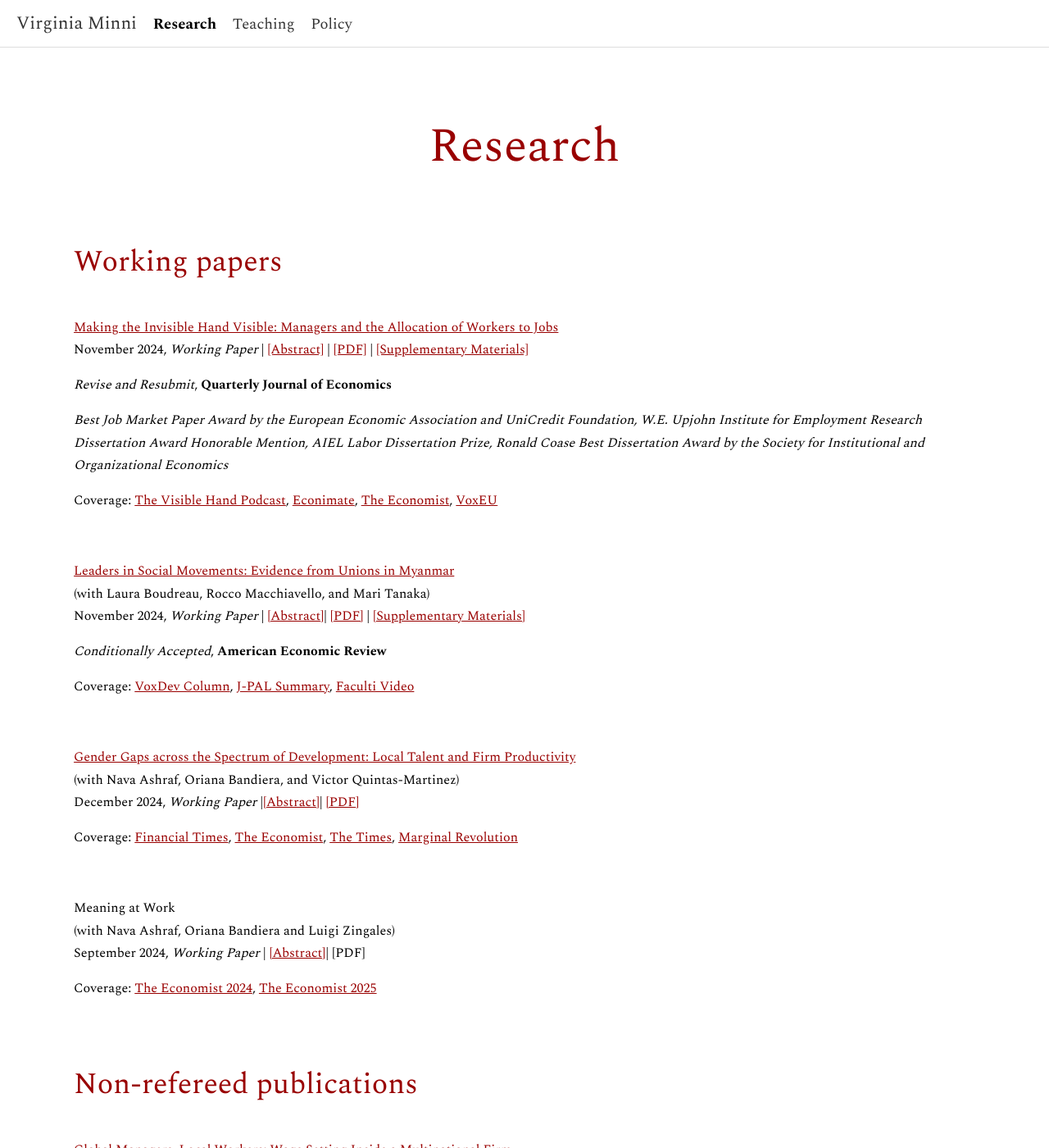
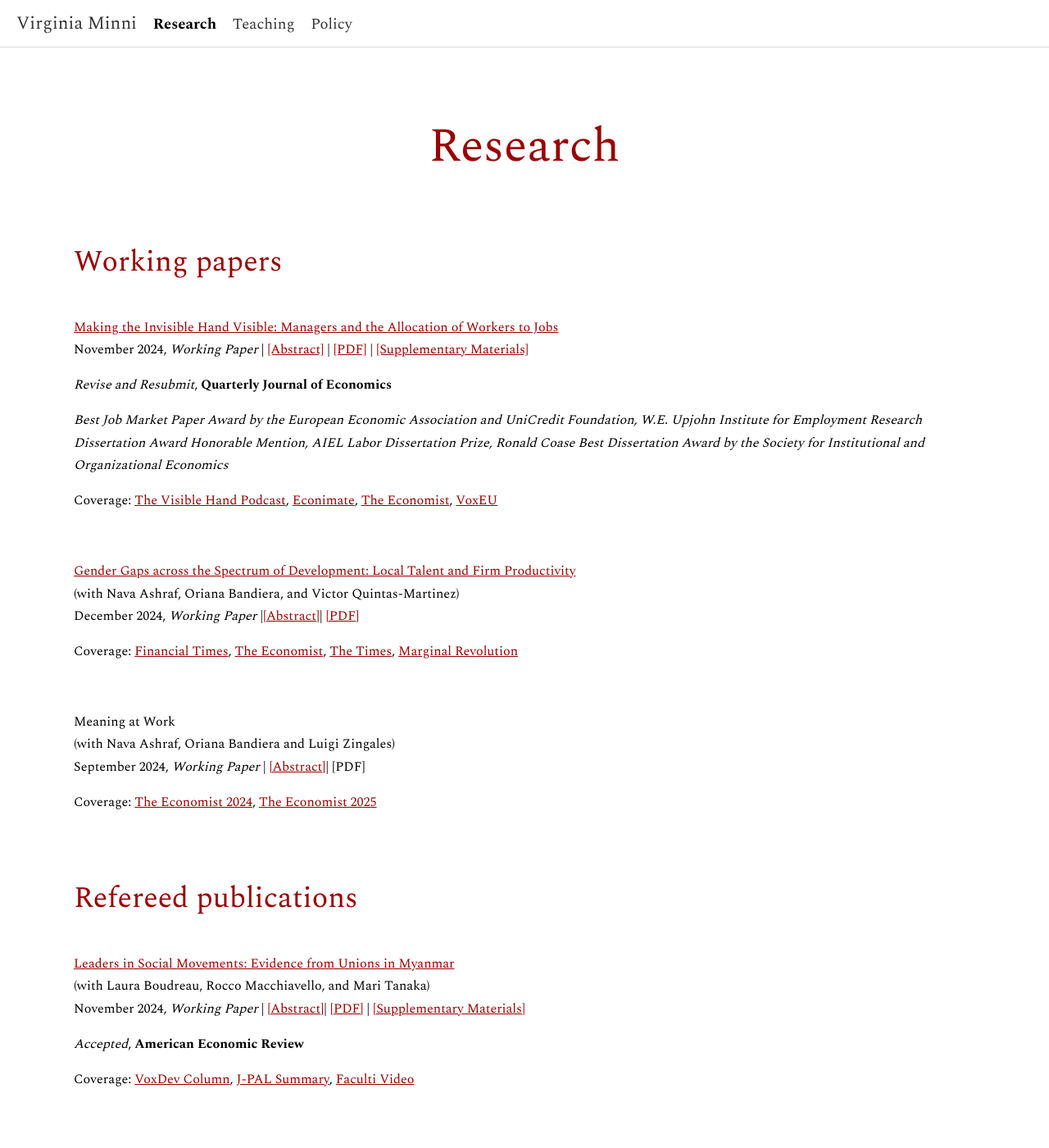
Before and after one commit to virginiaminni/virginiaminni.github.io, a Jekyll site: the page built from research.md, in a window 1280 px wide and 1400 px high. Shown: the whole window at 82% size. Built offline with Jekyll 4.4.1, drawn with Linux system fonts in a browser that asks for light colours; part of the change alters nothing that is shown.

Commit message:
Update research.md

```diff
--- a/research.md
+++ b/research.md
@@ -20,19 +20,6 @@ Coverage: <a href="https://www.thevisiblehand.uk/episodes/episode-54" target="_b
 <div id="abstract-1" style="display: none; margin-top: 10px;">
  <em>Abstract:</em> Why do managers matter for firm performance? This paper provides evidence of the critical role of managers in matching workers to jobs within the firm using the universe of personnel records from a large multinational firm. The data covers 200,000 white-collar workers and 30,000 managers over 10 years in 100 countries. I identify good managers as the top 30% by their speed of promotion and leverage exogenous variation induced by the rotation of managers across teams. I find that good managers cause workers to reallocate within the firm through lateral and vertical transfers. This leads to large and persistent gains in workers’ career progression and productivity. Seven years after the manager transition, workers earn 30% more and perform better on objective performance measures. My results imply that the visible hands of managers match workers’ specific skills to specialized jobs, leading to an improvement in the productivity of existing workers that outlasts the managers’ time at the firm.
  </div>
-<br>
-
-<a href="/assets/files/BMMT_UnionLeaders.pdf" target="_blank" rel="noopener noreferrer">Leaders in Social Movements: Evidence from Unions in Myanmar</a> <br>
-(with Laura Boudreau, Rocco Macchiavello, and Mari Tanaka)
-November 2024, *Working Paper* | <a href="#" class="toggle-abstract" data-target="abstract-2" style="text-decoration: underline; color: #990000;">[Abstract]</a>| <a href="/assets/files/BMMT_UnionLeaders.pdf" target="_blank" rel="noopener noreferrer">[PDF]</a> | <a href="/assets/files/BMMT_UnionLeaders_SupMat.pdf" target="_blank" rel="noopener noreferrer">[Supplementary Materials]</a>
-
-*Conditionally Accepted*, **American Economic Review**
-
-Coverage:  <a href="https://voxdev.org/topic/institutions-political-economy/who-leads-unions-and-how-do-they-lead-evidence-myanmar" target="_blank" rel="noopener noreferrer">VoxDev Column</a>, <a href="https://www.povertyactionlab.org/evaluation/union-leaders-and-factory-workers-collective-action-myanmar" target="_blank" rel="noopener noreferrer">J-PAL Summary</a>, <a href="https://faculti.net/union-leaders-experimental-evidence-from-myanmar/" target="_blank" rel="noopener noreferrer">Faculti Video</a>
-
-<div id="abstract-2" style="display: none; margin-top: 10px;">
-<em>Abstract:</em>  Social movements are catalysts for crucial institutional changes. To succeed, they must coordinate members’ views (consensus building) and actions (mobilization). We study union leaders within Myanmar’s burgeoning labor movement. Union leaders are positively selected on both personality traits that enable them to influence others and ability but earn lower wages. In group discussions about workers' views on an upcoming national minimum wage negotiation, randomly embedded leaders build consensus around the union’s preferred policy. In an experiment that mimics individual decision-making in a collective action set-up, leaders increase mobilization through coordination. Leaders empower social movements by building consensus that encourages mobilization.
-</div>
 <br>
 
 <a href="/assets/files/ABMQ Gaps.pdf" target="_blank" rel="noopener noreferrer">Gender Gaps across the Spectrum of Development: Local Talent and Firm Productivity</a> <br>
@@ -61,6 +48,21 @@ Coverage:
 </div>
 <br>
 
+## Refereed publications
+
+<a href="/assets/files/BMMT_UnionLeaders.pdf" target="_blank" rel="noopener noreferrer">Leaders in Social Movements: Evidence from Unions in Myanmar</a> <br>
+(with Laura Boudreau, Rocco Macchiavello, and Mari Tanaka)
+November 2024, *Working Paper* | <a href="#" class="toggle-abstract" data-target="abstract-2" style="text-decoration: underline; color: #990000;">[Abstract]</a>| <a href="/assets/files/BMMT_UnionLeaders.pdf" target="_blank" rel="noopener noreferrer">[PDF]</a> | <a href="/assets/files/BMMT_UnionLeaders_SupMat.pdf" target="_blank" rel="noopener noreferrer">[Supplementary Materials]</a>
+
+*Accepted*, **American Economic Review**
+
+Coverage:  <a href="https://voxdev.org/topic/institutions-political-economy/who-leads-unions-and-how-do-they-lead-evidence-myanmar" target="_blank" rel="noopener noreferrer">VoxDev Column</a>, <a href="https://www.povertyactionlab.org/evaluation/union-leaders-and-factory-workers-collective-action-myanmar" target="_blank" rel="noopener noreferrer">J-PAL Summary</a>, <a href="https://faculti.net/union-leaders-experimental-evidence-from-myanmar/" target="_blank" rel="noopener noreferrer">Faculti Video</a>
+
+<div id="abstract-2" style="display: none; margin-top: 10px;">
+<em>Abstract:</em>  Social movements are catalysts for crucial institutional changes. To succeed, they must coordinate members’ views (consensus building) and actions (mobilization). We study union leaders within Myanmar’s burgeoning labor movement. Union leaders are positively selected on both personality traits that enable them to influence others and ability but earn lower wages. In group discussions about workers' views on an upcoming national minimum wage negotiation, randomly embedded leaders build consensus around the union’s preferred policy. In an experiment that mimics individual decision-making in a collective action set-up, leaders increase mobilization through coordination. Leaders empower social movements by building consensus that encourages mobilization.
+</div>
+<br>
+
 ## Non-refereed publications
 
 <a href="/assets/files/Minni Global Managers P&P.pdf" target="_blank" rel="noopener noreferrer">Global Managers, Local Workers: Wage Setting Inside a Multinational Firm</a> <br>
```
